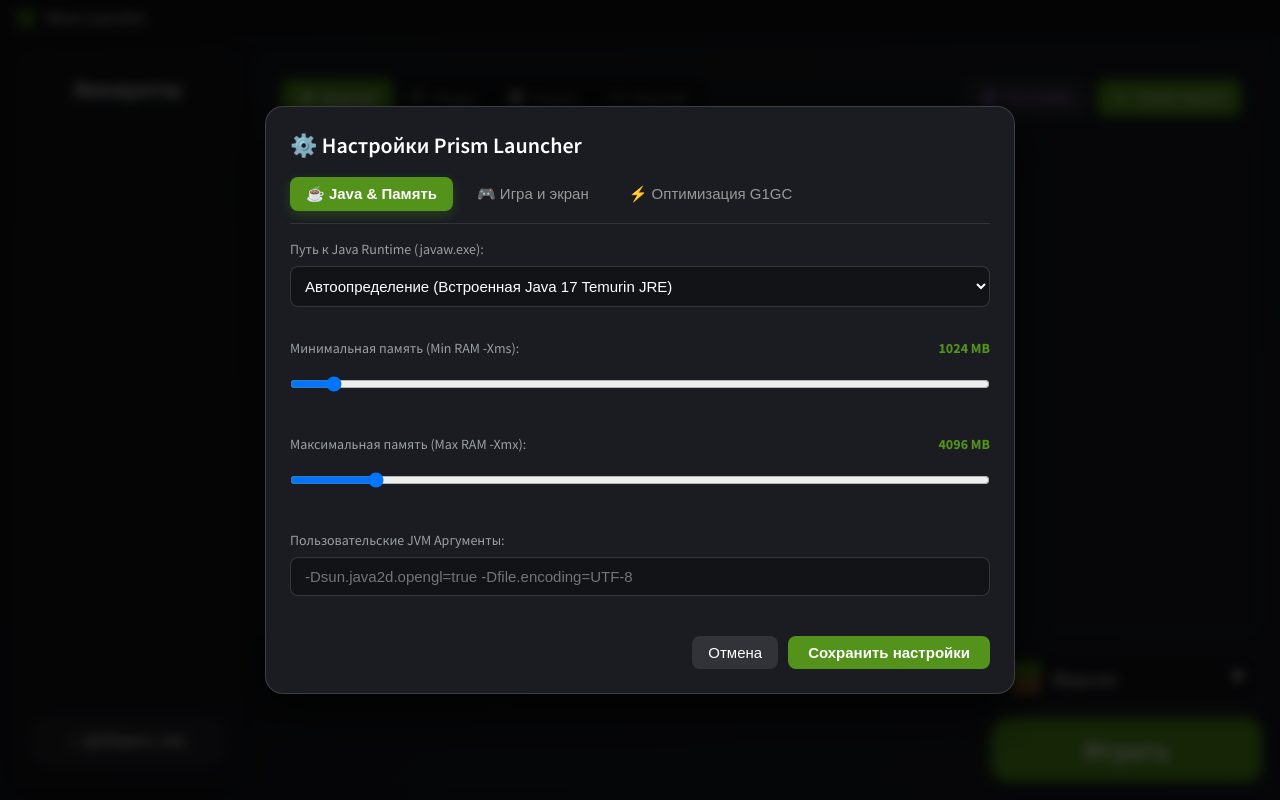
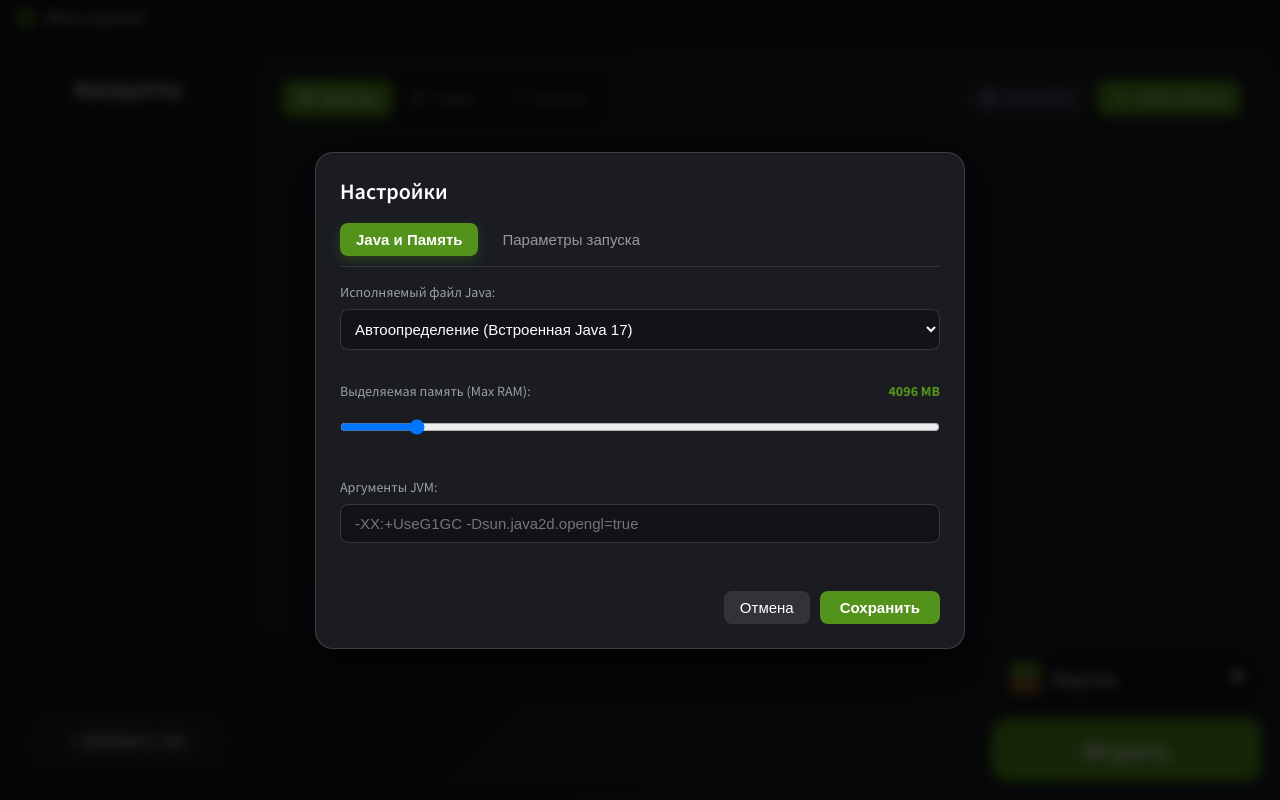
Before and after one commit to gitbrou/minecraft-launcher, a React (Vite) app in the folder mine-launcher/: page / in a window 1280 px wide. Both pictures are taken after a click on the button "Настройки". Built offline with nearby package versions, Linux system fonts and the light colour scheme.

Commit message:
update launcher icon and clean settings

```diff
--- a/mine-launcher/src/components/InstanceManager.tsx
+++ b/mine-launcher/src/components/InstanceManager.tsx
@@ -1,6 +1,5 @@
 import React, { useState, useEffect } from 'react'
 import { Instance, MinecraftVersion, ModItem, GameLog } from '../types'
-import { SkinsTab } from './SkinsTab'
 
 interface InstanceManagerProps {
   instances: Instance[]
@@ -25,12 +24,6 @@
   <svg width="20" height="20" viewBox="0 0 48 48" fill="none" stroke="currentColor" strokeWidth="2.5" strokeLinecap="round" strokeLinejoin="round">
     <path d="m4.83 13.661l17.6 10.161v20.196L4.83 33.857z" />
     <path d="m22.43 3.5l17.599 10.161l-17.6 10.161l-17.6-10.16zm7.517 36.177l-7.518 4.34V23.823h0l17.6-10.16v18.382" />
-  </svg>
-)
-
-const IconSkinsFilled = () => (
-  <svg width="18" height="18" viewBox="0 0 1024 1024" fill="currentColor">
-    <path d="M870 126H663.8c-17.4 0-32.9 11.9-37 29.3C614.3 208.1 567 246 512 246s-102.3-37.9-114.8-90.7a37.93 37.93 0 0 0-37-29.3H154a44 44 0 0 0-44 44v252a44 44 0 0 0 44 44h75v388a44 44 0 0 0 44 44h478a44 44 0 0 0 44-44V466h75a44 44 0 0 0 44-44V170a44 44 0 0 0-44-44" />
   </svg>
 )
 
@@ -67,7 +60,6 @@
 export const InstanceManager: React.FC<InstanceManagerProps> = ({
   instances,
   selectedInstance,
-  activeUsername,
   onSelectInstance,
   onCreateInstance,
   onDeleteInstance,
@@ -75,7 +67,7 @@
   onOpenModDownloader,
   logs
 }) => {
-  const [activeTab, setActiveTab] = useState<'versions' | 'mods' | 'skins' | 'logs'>('versions')
+  const [activeTab, setActiveTab] = useState<'versions' | 'mods' | 'logs'>('versions')
   const [showCreateModal, setShowCreateModal] = useState(false)
   const [selectedVersion, setSelectedVersion] = useState('1.20.4')
   const [selectedLoader, setSelectedLoader] = useState<'vanilla' | 'fabric' | 'forge' | 'quilt'>('vanilla')
@@ -167,14 +159,6 @@
             style={{ display: 'flex', alignItems: 'center', gap: '6px' }}
           >
             <IconMods /> Моды
-          </button>
-
-          <button
-            className={`tab-btn ${activeTab === 'skins' ? 'active' : ''}`}
-            onClick={() => setActiveTab('skins')}
-            style={{ display: 'flex', alignItems: 'center', gap: '6px' }}
-          >
-            <IconSkinsFilled /> Скины
           </button>
 
           <button
@@ -331,11 +315,6 @@
         </div>
       )}
 
-      {/* Skins Tab */}
-      {activeTab === 'skins' && (
-        <SkinsTab activeUsername={activeUsername} />
-      )}
-
       {/* Logs Tab */}
       {activeTab === 'logs' && (
         <div
--- a/mine-launcher/src/components/SettingsModal.tsx
+++ b/mine-launcher/src/components/SettingsModal.tsx
@@ -8,7 +8,7 @@
 }
 
 export const SettingsModal: React.FC<SettingsModalProps> = ({ isOpen, onClose }) => {
-  const [activeTab, setActiveTab] = useState<'java' | 'game' | 'perf'>('java')
+  const [activeTab, setActiveTab] = useState<'java' | 'game'>('java')
   const [settings, setSettings] = useState<LauncherSettings>({
     javaPath: '',
     memoryMin: 1024,
@@ -19,7 +19,6 @@
   })
   const [detectedJavas, setDetectedJavas] = useState<string[]>([])
   const [saving, setSaving] = useState(false)
-  const [statusMsg, setStatusMsg] = useState('')
 
   useEffect(() => {
     if (isOpen && window.electronAPI) {
@@ -33,17 +32,13 @@
   const handleSave = async (e: React.FormEvent) => {
     e.preventDefault()
     setSaving(true)
-    setStatusMsg('')
     try {
       if (window.electronAPI) {
         await window.electronAPI.saveSettings(settings)
       }
-      setStatusMsg('Настройки сохранены!')
-      setTimeout(() => {
-        onClose()
-      }, 400)
-    } catch (err: any) {
-      setStatusMsg(`Ошибка сохранения: ${err.message}`)
+      onClose()
+    } catch {
+      // ignore
     } finally {
       setSaving(false)
     }
@@ -51,54 +46,37 @@
 
   return (
     <div className="modal-overlay" onClick={onClose}>
-      <div className="modal-card" style={{ width: '750px', maxHeight: '85vh', display: 'flex', flexDirection: 'column' }} onClick={(e) => e.stopPropagation()}>
-        <h3 className="modal-title" style={{ display: 'flex', alignItems: 'center', gap: '8px' }}>
-          ⚙️ Настройки Prism Launcher
-        </h3>
+      <div className="modal-card" style={{ width: '650px', display: 'flex', flexDirection: 'column' }} onClick={(e) => e.stopPropagation()}>
+        <h3 className="modal-title">Настройки</h3>
 
-        {/* Prism Navigation Tabs */}
-        <div style={{ display: 'flex', gap: '8px', borderBottom: '1px solid rgba(255, 255, 255, 0.1)', paddingBottom: '12px', marginBottom: '16px' }}>
+        <div style={{ display: 'flex', gap: '8px', borderBottom: '1px solid rgba(255, 255, 255, 0.1)', paddingBottom: '10px', marginBottom: '16px' }}>
           <button
             type="button"
             className={`tab-btn ${activeTab === 'java' ? 'active' : ''}`}
             onClick={() => setActiveTab('java')}
           >
-            ☕ Java & Память
+            Java и Память
           </button>
           <button
             type="button"
             className={`tab-btn ${activeTab === 'game' ? 'active' : ''}`}
             onClick={() => setActiveTab('game')}
           >
-            🎮 Игра и экран
-          </button>
-          <button
-            type="button"
-            className={`tab-btn ${activeTab === 'perf' ? 'active' : ''}`}
-            onClick={() => setActiveTab('perf')}
-          >
-            ⚡ Оптимизация G1GC
+            Параметры запуска
           </button>
         </div>
 
-        {statusMsg && (
-          <div style={{ padding: '8px 12px', borderRadius: '6px', background: 'rgba(83, 146, 27, 0.2)', color: '#6eff8b', fontSize: '14px', marginBottom: '14px' }}>
-            {statusMsg}
-          </div>
-        )}
-
-        <form onSubmit={handleSave} style={{ flex: 1, display: 'flex', flexDirection: 'column', overflowY: 'auto' }}>
-          {/* Tab 1: Java & Memory */}
+        <form onSubmit={handleSave} style={{ display: 'flex', flexDirection: 'column', gap: '16px' }}>
           {activeTab === 'java' && (
-            <div style={{ display: 'flex', flexDirection: 'column', gap: '16px' }}>
+            <>
               <div className="form-group">
-                <label>Путь к Java Runtime (javaw.exe):</label>
+                <label>Исполняемый файл Java:</label>
                 <select
                   value={settings.javaPath}
                   onChange={(e) => setSettings({ ...settings, javaPath: e.target.value })}
                   style={{ width: '100%', padding: '10px', borderRadius: '8px', background: '#121317', border: '1px solid rgba(255,255,255,0.15)', color: '#fff' }}
                 >
-                  <option value="">Автоопределение (Встроенная Java 17 Temurin JRE)</option>
+                  <option value="">Автоопределение (Встроенная Java 17)</option>
                   {detectedJavas.map((j) => (
                     <option key={j} value={j}>{j}</option>
                   ))}
@@ -107,22 +85,7 @@
 
               <div className="form-group">
                 <label style={{ display: 'flex', justifyContent: 'space-between' }}>
-                  <span>Минимальная память (Min RAM -Xms):</span>
-                  <span style={{ color: '#53921b', fontWeight: 'bold' }}>{settings.memoryMin} MB</span>
-                </label>
-                <input
-                  type="range"
-                  min="512"
-                  max="16384"
-                  step="512"
-                  value={settings.memoryMin}
-                  onChange={(e) => setSettings({ ...settings, memoryMin: Number(e.target.value) })}
-                />
-              </div>
-
-              <div className="form-group">
-                <label style={{ display: 'flex', justifyContent: 'space-between' }}>
-                  <span>Максимальная память (Max RAM -Xmx):</span>
+                  <span>Выделяемая память (Max RAM):</span>
                   <span style={{ color: '#53921b', fontWeight: 'bold' }}>{settings.memoryMax} MB</span>
                 </label>
                 <input
@@ -136,20 +99,19 @@
               </div>
 
               <div className="form-group">
-                <label>Пользовательские JVM Аргументы:</label>
+                <label>Аргументы JVM:</label>
                 <input
                   type="text"
-                  placeholder="-Dsun.java2d.opengl=true -Dfile.encoding=UTF-8"
+                  placeholder="-XX:+UseG1GC -Dsun.java2d.opengl=true"
                   value={settings.customJvmArgs || ''}
                   onChange={(e) => setSettings({ ...settings, customJvmArgs: e.target.value })}
                 />
               </div>
-            </div>
+            </>
           )}
 
-          {/* Tab 2: Game & Screen */}
           {activeTab === 'game' && (
-            <div style={{ display: 'flex', flexDirection: 'column', gap: '16px' }}>
+            <>
               <div className="form-group" style={{ display: 'flex', alignItems: 'center', gap: '10px' }}>
                 <input
                   type="checkbox"
@@ -159,40 +121,18 @@
                   style={{ width: '18px', height: '18px', cursor: 'pointer' }}
                 />
                 <label htmlFor="closeLauncher" style={{ margin: 0, cursor: 'pointer' }}>
-                  Автоматически закрывать лаунчер при запуске игры
+                  Закрывать лаунчер при запуске игры
                 </label>
               </div>
-
-              <div className="form-group">
-                <label>Директория файлов Minecraft (.mine-launcher):</label>
-                <input
-                  type="text"
-                  readOnly
-                  value={settings.gameDir || 'Стандартная директория AppData/.mine-launcher'}
-                  style={{ opacity: 0.7 }}
-                />
-              </div>
-            </div>
+            </>
           )}
 
-          {/* Tab 3: Performance & G1GC Flags */}
-          {activeTab === 'perf' && (
-            <div style={{ display: 'flex', flexDirection: 'column', gap: '14px' }}>
-              <div style={{ background: 'rgba(83, 146, 27, 0.15)', border: '1px solid #53921b', padding: '14px', borderRadius: '10px' }}>
-                <h4 style={{ margin: '0 0 6px 0', color: '#6eff8b' }}>🚀 Высокопроизводительные JVM флаги G1GC включены</h4>
-                <p style={{ margin: 0, fontSize: '13px', color: '#ccc' }}>
-                  Лаунчер автоматически применяет оптимальные настройки Garbage Collector (G1GC, MaxGCPauseMillis=50, RegionSize=32M) для обеспечения стабильного 120+ FPS без фризов.
-                </p>
-              </div>
-            </div>
-          )}
-
-          <div className="modal-actions" style={{ marginTop: '24px' }}>
+          <div className="modal-actions" style={{ marginTop: '16px' }}>
             <button type="button" className="btn-secondary" onClick={onClose}>
               Отмена
             </button>
             <button type="submit" className="btn-primary" disabled={saving}>
-              {saving ? 'Сохранение...' : 'Сохранить настройки'}
+              {saving ? 'Сохранение...' : 'Сохранить'}
             </button>
           </div>
         </form>
```
Also changed, not shown: mine-launcher/public/icon.png, 1 other file (tests, documents, lock files or other folders).
